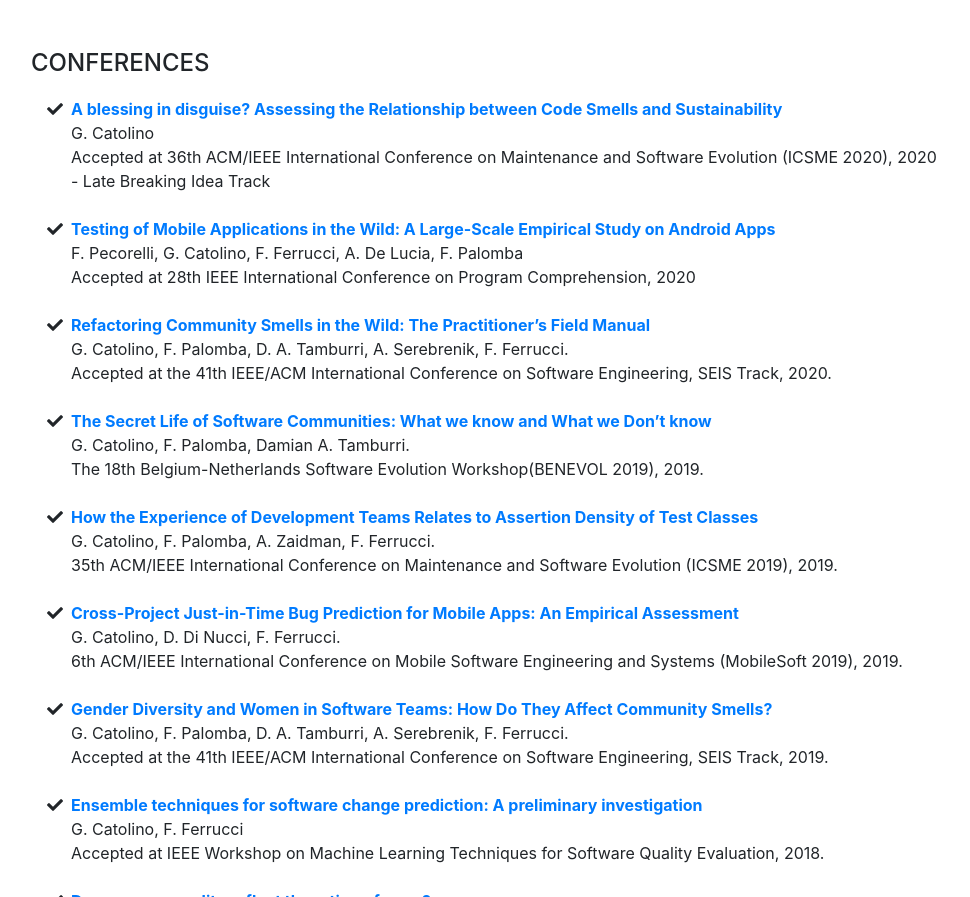
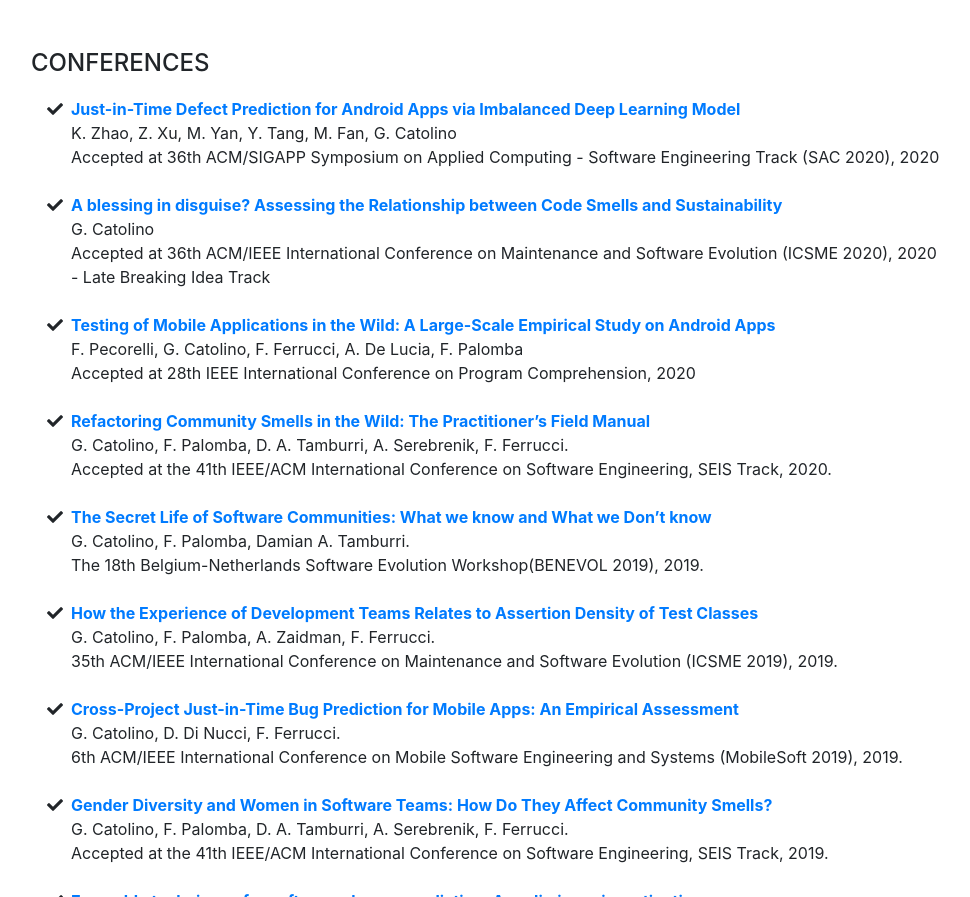
Before and after one commit to Gemma91/gemma91.github.io, a website with bundled scripts: page index.html in a window 1280 px wide. Shown: the part 5476-6373 px from the top of the page, without its empty margins (289-1259 px from the left). Built offline with nearby package versions, Linux system fonts and the light colour scheme; a web font is replaced by a local one.

Commit message:
new submission

```diff
--- a/index.html
+++ b/index.html
@@ -313,6 +313,15 @@
         <ul class="fa-ul mb-0">
         <li>
             <i class="fa-li fa fa-check"></i>
+            <b><a href="#" target="”_blank">Just-in-Time Defect Prediction for Android Apps via Imbalanced Deep Learning Model</a></b><br>
+            K. Zhao, Z. Xu, M. Yan, Y. Tang, M. Fan, G. Catolino<br>
+            Accepted at 36th ACM/SIGAPP Symposium on Applied Computing - Software Engineering Track (SAC 2020), 2020
+          </li>
+          <br>
+        <li>
+
+        <li>
+            <i class="fa-li fa fa-check"></i>
             <b><a href="https://drive.google.com/file/d/15SCkr6NNe8txkRYWo3shqL2Yh9M7qOGN/view?usp=sharing" target="”_blank">A blessing in disguise? Assessing the Relationship between Code Smells and Sustainability</a></b><br>
             G. Catolino<br>
             Accepted at 36th ACM/IEEE International Conference on Maintenance and Software Evolution (ICSME 2020), 2020 - Late Breaking Idea Track
```
